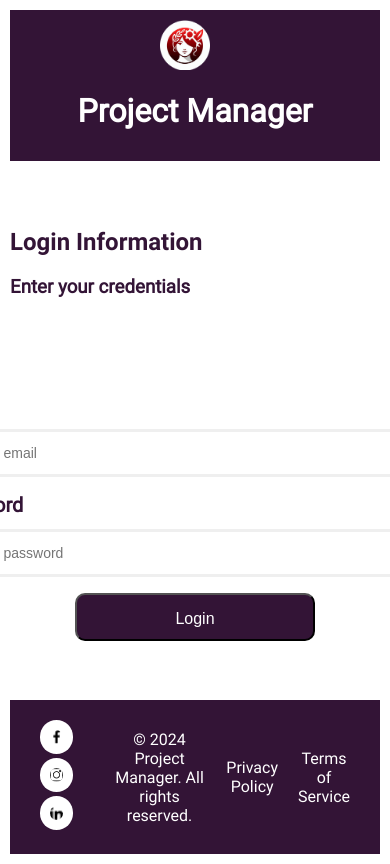
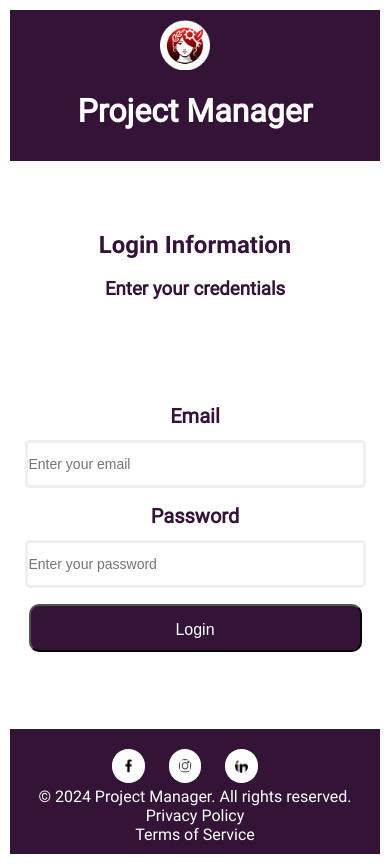
Before and after one commit to Alair-Filho/DesafioCompass, a plain HTML site: page index2.html in a window 390 px wide. Shown: the top 864 px of the page. Drawn offline with Linux system fonts and the light colour scheme.

Commit message:
ajustes finais
pequenos ajustes de font e font size
remocao de fonts nao utilizadas da pasta de fonts

```diff
--- a/index2.html
+++ b/index2.html
@@ -23,7 +23,7 @@
                 <h5>Password</h5>
                 <input type="password" class="input" id="password" placeholder="Enter your password">
                 <button type="submit" class="btn-loguin">Login</button>
-                <div id="error-message" style="color: red; margin-top: 10px;"></div> <!-- Para exibir mensagens de erro -->
+                <div id="error-message" style="color: red; margin-top: 10px;"></div>
             </form>
         </div>
     </div>
--- a/main2.js
+++ b/main2.js
@@ -1,15 +1,15 @@
 document.getElementById('loginForm').addEventListener('submit', function(event) {
-    event.preventDefault(); // Evita o envio do formulário
+    event.preventDefault();
 
-    // Obter valores dos campos
+
     const email = document.getElementById('email').value;
     const password = document.getElementById('password').value;
     const errorMessage = document.getElementById('error-message');
 
-    // Limpar mensagens de erro anteriores
+
     errorMessage.textContent = '';
 
-    // Validar email
+
     const emailRegex = /^[^\s@]+@[^\s@]+\.[^\s@]+$/;
     if (!email) {
         errorMessage.textContent = 'O campo email é obrigatório.';
@@ -19,12 +19,12 @@ document.getElementById('loginForm').addEventListener('submit', function(event)
         return;
     }
 
-    // Validar senha
+
     if (!password) {
         errorMessage.textContent = 'O campo senha é obrigatório.';
         return;
     }
 
-    // Se tudo estiver correto, redirecionar
+
     window.location.href = 'index3.html';
 });
--- a/style2.css
+++ b/style2.css
@@ -78,8 +78,8 @@ body {
 }
 
 .input:focus {
-    border-color: #1b74ee;
-    box-shadow: #1b74ee;
+    border-color: #331436;
+    box-shadow:   #331436;
 }
 
 .btn-loguin {
@@ -151,39 +151,41 @@ body {
 @media (max-width: 768px) {
     body {
         padding: 10px;
+    }
 
     #cabecalho {
         flex-direction: column;
         align-items: center;
+    }
 
     .content-info, .content-loguin {
-        width: 90%; /* Aumentar a largura para melhor visualização em dispositivos móveis */
-        max-width: none; /* Remove o limite máximo de largura */
-        padding-top: 5%; /* Ajusta o padding superior */
-        text-align: center; /* Centraliza o texto */
+        width: 90%;
+        max-width: none;
+        padding-top: 5%;
+        text-align: center;
     }
 
     .content-login-box {
-        width: 100%; /* Usa 100% da largura disponível */
+        width: 100%;
     }
 
     .input {
-        width: 100%; /* Ajusta a largura do campo de entrada para 100% */
-        max-width: none; /* Remove o limite máximo de largura */
+        width: 100%;
+        max-width: none;
     }
 
     .btn-loguin {
-        width: 100%; /* Botão ocupa 100% da largura */
-        max-width: none; /* Remove o limite máximo de largura */
+        width: 100%;
+        max-width: none;
     }
 
     .footer {
-        padding: 10px 0; /* Ajusta padding no footer */
-        flex-direction: column; /* Permite que os itens do footer fiquem empilhados */
+        padding: 10px 0;
+        flex-direction: column;
     }
 
     .social-icons {
-        justify-content: center; /* Centraliza os ícones sociais */
-        margin-top: 10px; /* Adiciona margem superior */
+        justify-content: center;
+        margin-top: 10px;
     }
 }
--- a/style3.css
+++ b/style3.css
@@ -169,7 +169,7 @@ h1 {
 }
 
 .user-icons span {
-    color: white;
+    color: #FFFFFF;
     border-radius: 50%;
     width: 25px;
     height: 25px;
```
Also changed, not shown: index3.html (+1 -1 lines), main.js (+6 -6 lines), style.css (+33 -8 lines), Font/Roboto/Roboto-Black.ttf (deleted), Font/Roboto/Roboto-BlackItalic.ttf (deleted), Font/Roboto/Roboto-BoldItalic.ttf (deleted), Font/Roboto/Roboto-Italic.ttf (deleted), Font/Roboto/Roboto-Light.ttf (deleted), Font/Roboto/Roboto-LightItalic.ttf (deleted), Font/Roboto/Roboto-Medium.ttf (deleted), Font/Roboto/Roboto-MediumItalic.ttf (deleted), Font/Roboto/Roboto-Thin.ttf (deleted), Font/Roboto/Roboto-ThinItalic.ttf (deleted).
